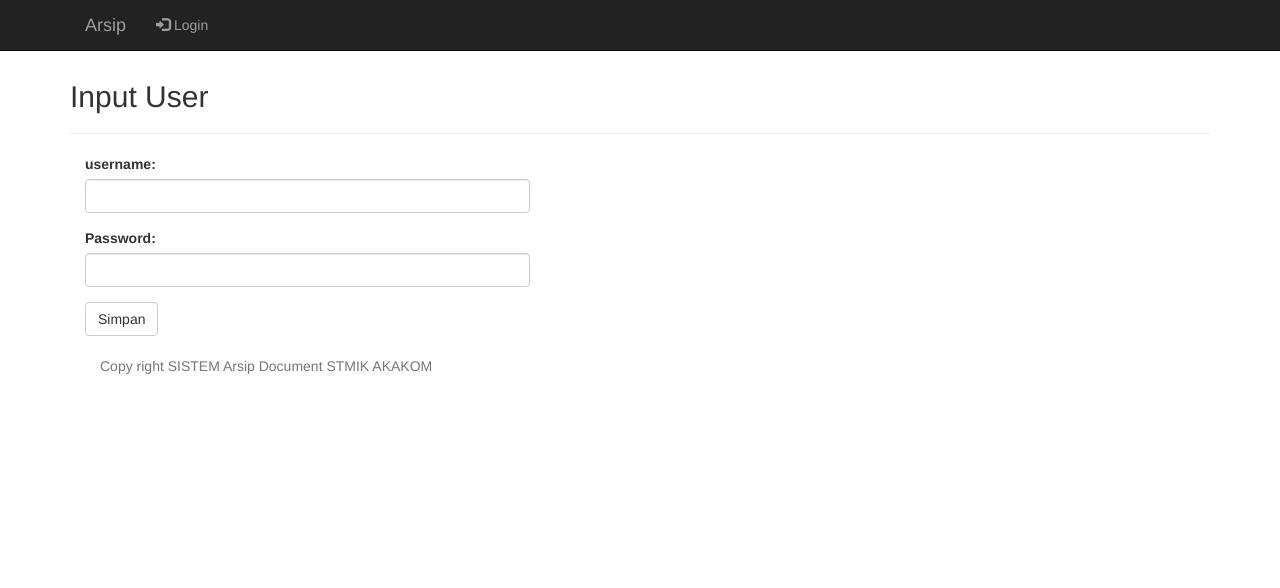
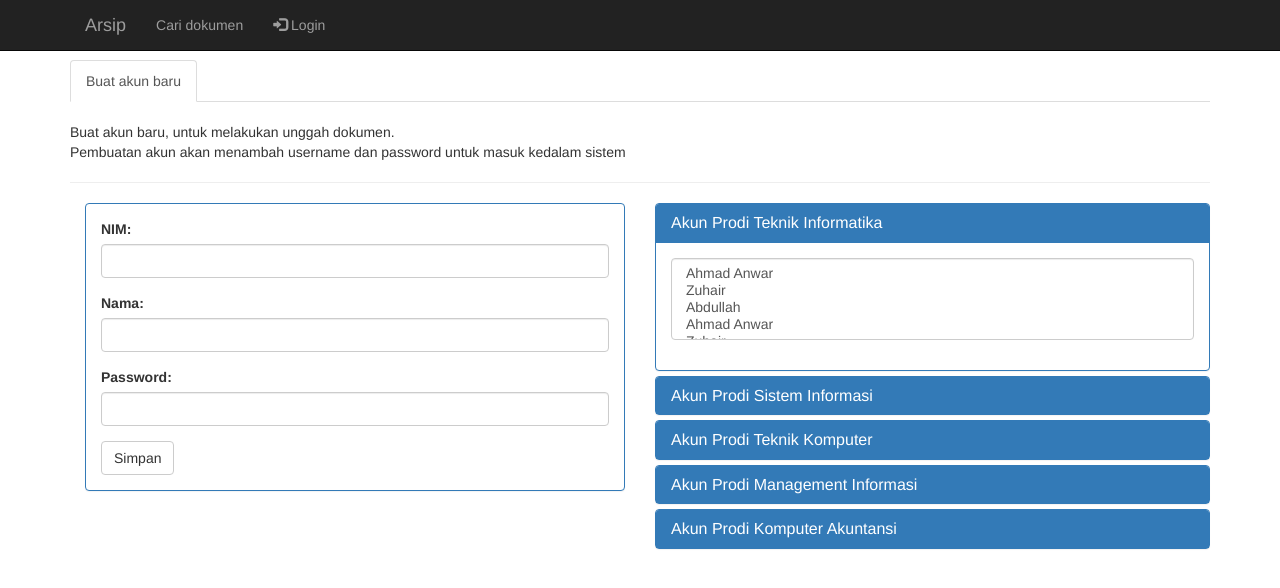
Before and after one commit to Ahmad31/Web_Flask_Cassandra, a Flask app: page /userAdd in a window 1280 px wide. Shown: the top 588 px of the page. Run offline with Flask 2, Linux system fonts and the light colour scheme; parts of the project's set-up code (start-up, migrations or seed data) failed here and were passed over; some libraries are stand-ins or nearby versions.

Commit message:
perubahan views pada input file

```diff
--- a/app/__init__.py
+++ b/app/__init__.py
@@ -1,6 +1,6 @@
 import uuid
 import os
-from flask_login import LoginManager
+from flask_login import LoginManager, UserMixin,login_required, login_user, logout_user
 from flask import Flask
 from cassandra.cluster import Cluster
 from flask_cqlalchemy import CQLAlchemy
@@ -14,6 +14,7 @@ db = CQLAlchemy(app)
 
 login_manager = LoginManager()
 login_manager.init_app(app)
+login_manager.login_view = "login"
 
 
 from app import views, models
--- a/app/forms.py
+++ b/app/forms.py
@@ -1,5 +1,4 @@
 from wtforms.validators import DataRequired, Length
-from models import db, User
 from wtforms import Form, TextField, TextAreaField, SubmitField, validators, ValidationError, PasswordField
 
 class InputData(Form):
--- a/app/models.py
+++ b/app/models.py
@@ -21,8 +21,8 @@ class Document(db.Model):
     def __repr__(self):
         return '<Document %r>' % (self.nim, self.nama_mhs, self.angkatan, self.tahun, self.prodi, self.judul, self.kata_kunci, self.intisari, self.pembimbing, self.password, self.file_doc)
 
-class User(db.Model):
-    __table_name__ = "user"
+class User_admin(db.Model):
+    __table_name__ = "user_admin"
     username = db.columns.Text(primary_key=True)
     password = db.columns.Text(primary_key=True)
 
@@ -36,4 +36,4 @@ class User(db.Model):
         return unicode(self.username)
 
     def __repr__(self):
-        return '<User %r>' % (self.username, self.password)
+        return '<User_admin %r>' % (self.username, self.password)
--- a/app/templates/add_user.html
+++ b/app/templates/add_user.html
@@ -1,14 +1,26 @@
 {% extends "base.html" %}
 
 {% block content %}
-<div>
-	<h2>Input User</h2>
+<div >
+	<ul class="nav nav-tabs">
+  		<li class="active"><a href="#">Buat akun baru</a></li>
+	</ul>
+	<br>
+	<p>Buat akun baru, untuk melakukan unggah dokumen.<br>
+	Pembuatan akun akan menambah username dan password untuk masuk kedalam sistem</p>
 	<hr>
-	<div class="col-md-5">
+
+	<div class="col-md-6">
+	<div class="panel panel-primary">
+  		<div class="panel-body">
 	  		<form action="{{ request.path }}" method="post">
 				<div class="form-group">
-	  		<label for="usr">username:</label>
-	  		<input name ="username" type="text" class="form-control" id="usr">
+	  				<label for="usr">NIM:</label>
+	  				<input name ="nim" type="text" class="form-control" id="usr">
+				</div>
+				<div class="form-group">
+	  				<label for="usr">Nama:</label>
+	  				<input name ="nama_mhs" type="text" class="form-control" id="usr">
 				</div>
 				<div class="form-group">
 	  				<label for="pwd">Password:</label>
@@ -16,6 +28,22 @@
 				</div>
 				<button type="submit" class="btn btn-default">Simpan</button>
 			</form>
+  		</div>
+	</div>
+	</div>
+	{% include "daftar_akun.html" %}
+
 	<br>
 </div>
+
+<script>
+  (function(i,s,o,g,r,a,m){i['GoogleAnalyticsObject']=r;i[r]=i[r]||function(){
+  (i[r].q=i[r].q||[]).push(arguments)},i[r].l=1*new Date();a=s.createElement(o),
+  m=s.getElementsByTagName(o)[0];a.async=1;a.src=g;m.parentNode.insertBefore(a,m)
+  })(window,document,'script','//www.google-analytics.com/analytics.js','ga');
+
+  ga('create', 'UA-58126461-1', 'auto');
+  ga('send', 'pageview');
+
+</script>
 {% endblock %}
--- a/app/templates/base.html
+++ b/app/templates/base.html
@@ -35,11 +35,13 @@
                             <ul class="nav navbar-nav navbar-right">
                             {% if session['logged_in'] %}
                             <li><a href="{{ url_for('addUser') }}"><span class="glyphicon glyphicon-user"></span> Buat User</a></li>
+                            <li><a href="{{ url_for('form_search') }}"><span></span>Cari dokumen</a></li>
                             <li><a href="{{ url_for('add') }}"><span class="glyphicon glyphicon-file"></span> Input Skripsi</a></li>
                             <li><a href="{{ 'logout' }}"><span class="glyphicon glyphicon-log-out">
                             </span> Logout</a></li>
                             {% else %}
-                              <li><a href="{{ url_for('admin') }}"><span class="glyphicon glyphicon-log-in">
+                            <li><a href="{{ url_for('form_search') }}"><span></span>Cari dokumen</a></li>
+                              <li><a href="{{ url_for('login') }}"><span class="glyphicon glyphicon-log-in">
                             </span> Login</a></li>
                             {% endif %}
                         </ul>
@@ -53,13 +55,6 @@
     <div class="container">
       {% block content %} {% endblock %}
     </div>
-    <div class="col-md-12">
-    <footer class="footer">
-      <div class="container">
-        <p class="text-muted">Copy right SISTEM Arsip Document STMIK AKAKOM</p>
-      </div>
-    </footer>
-    </div>
 
 </body>
 </html>
--- /dev/null
+++ b/app/templates/daftar_akun.html
@@ -0,0 +1,160 @@
+  <div class="row  pad-top">
+
+            <div class="col-md-6 ">
+
+                <div class="panel-group" id="accordion">
+                    <div class="panel panel-primary">
+                        <div class="panel-heading">
+                            <h4 class="panel-title panel-title-adjust">
+                                <a data-toggle="collapse" data-parent="#accordion" href="#TI">
+                                    <i class="fa fa-plus"></i>Akun Prodi Teknik Informatika
+                                </a>
+                            </h4>
+                        </div>
+                        <div id="TI" class="panel-collapse collapse in">
+                            <div class="panel-body">
+								<div class="form-group">
+								      <select multiple class="form-control">
+								        <option><a href="data.html">Ahmad Anwar</a></option>
+								        <option><a href="#">Zuhair</a></option>
+								        <option><a href="#">Abdullah</a></option>
+								        <option><a href="#">Ahmad Anwar</a></option>
+								        <option><a href="#">Zuhair</a></option>
+								        <option><a href="#">Abdullah</a></option>
+								        <option><a href="#">Ahmad Anwar</a></option>
+								        <option><a href="#">Zuhair</a></option>
+								        <option><a href="#">Abdullah</a></option>
+								        <option><a href="#">Ahmad Anwar</a></option>
+								        <option><a href="#">Zuhair</a></option>
+								        <option><a href="#">Abdullah</a></option>
+								      </select>
+								</div>
+                            </div>
+                        </div>
+                    </div>
+                    <div class="panel panel-primary">
+                        <div class="panel-heading">
+                            <h4 class="panel-title panel-title-adjust">
+                                <a data-toggle="collapse" data-parent="#accordion" href="#SI">
+                                    <i class="fa fa-plus"></i>Akun Prodi Sistem Informasi
+                                </a>
+                            </h4>
+                        </div>
+                        <div id="SI" class="panel-collapse collapse">
+                            <div class="panel-body">
+                               <div class="form-group">
+								      <select multiple class="form-control">
+								        <option><a href="data.html">Ahmad Anwar</a></option>
+								        <option><a href="#">Zuhair</a></option>
+								        <option><a href="#">Abdullah</a></option>
+								        <option><a href="#">Ahmad Anwar</a></option>
+								        <option><a href="#">Zuhair</a></option>
+								        <option><a href="#">Abdullah</a></option>
+								        <option><a href="#">Ahmad Anwar</a></option>
+								        <option><a href="#">Zuhair</a></option>
+								        <option><a href="#">Abdullah</a></option>
+								        <option><a href="#">Ahmad Anwar</a></option>
+								        <option><a href="#">Zuhair</a></option>
+								        <option><a href="#">Abdullah</a></option>
+								      </select>
+								</div>
+                            </div>
+                        </div>
+                    </div>
+
+                  	<div class="panel panel-primary">
+                        <div class="panel-heading">
+                            <h4 class="panel-title panel-title-adjust">
+                                <a data-toggle="collapse" data-parent="#accordion" href="#TK">
+                                    <i class="fa fa-plus"></i>Akun Prodi Teknik Komputer
+                                </a>
+                            </h4>
+                        </div>
+                        <div id="TK" class="panel-collapse collapse">
+                            <div class="panel-body">
+                               <div class="form-group">
+								      <select multiple class="form-control">
+								        <option><a href="data.html">Ahmad Anwar</a></option>
+								        <option><a href="#">Zuhair</a></option>
+								        <option><a href="#">Abdullah</a></option>
+								        <option><a href="#">Ahmad Anwar</a></option>
+								        <option><a href="#">Zuhair</a></option>
+								        <option><a href="#">Abdullah</a></option>
+								        <option><a href="#">Ahmad Anwar</a></option>
+								        <option><a href="#">Zuhair</a></option>
+								        <option><a href="#">Abdullah</a></option>
+								        <option><a href="#">Ahmad Anwar</a></option>
+								        <option><a href="#">Zuhair</a></option>
+								        <option><a href="#">Abdullah</a></option>
+								      </select>
+								</div>
+                            </div>
+                        </div>
+                    </div>
+
+                    <div class="panel panel-primary">
+                        <div class="panel-heading">
+                            <h4 class="panel-title panel-title-adjust">
+                                <a data-toggle="collapse" data-parent="#accordion" href="#MI">
+                                    <i class="fa fa-plus"></i>Akun Prodi Management Informasi
+                                </a>
+                            </h4>
+                        </div>
+                        <div id="MI" class="panel-collapse collapse">
+                            <div class="panel-body">
+                               <div class="form-group">
+								      <select multiple class="form-control">
+								        <option><a href="data.html">Ahmad Anwar</a></option>
+								        <option><a href="#">Zuhair</a></option>
+								        <option><a href="#">Abdullah</a></option>
+								        <option><a href="#">Ahmad Anwar</a></option>
+								        <option><a href="#">Zuhair</a></option>
+								        <option><a href="#">Abdullah</a></option>
+								        <option><a href="#">Ahmad Anwar</a></option>
+								        <option><a href="#">Zuhair</a></option>
+								        <option><a href="#">Abdullah</a></option>
+								        <option><a href="#">Ahmad Anwar</a></option>
+								        <option><a href="#">Zuhair</a></option>
+								        <option><a href="#">Abdullah</a></option>
+								      </select>
+								</div>
+                            </div>
+                        </div>
+                    </div>
+
+                    <div class="panel panel-primary">
+                        <div class="panel-heading">
+                            <h4 class="panel-title panel-title-adjust">
+                                <a data-toggle="collapse" data-parent="#accordion" href="#KA">
+                                    <i class="fa fa-plus"></i>Akun Prodi Komputer Akuntansi
+                                </a>
+                            </h4>
+                        </div>
+                        <div id="KA" class="panel-collapse collapse">
+                            <div class="panel-body">
+                               <div class="form-group">
+								      <select multiple class="form-control">
+								        <option><a href="data.html">Ahmad Anwar</a></option>
+								        <option><a href="#">Zuhair</a></option>
+								        <option><a href="#">Abdullah</a></option>
+								        <option><a href="#">Ahmad Anwar</a></option>
+								        <option><a href="#">Zuhair</a></option>
+								        <option><a href="#">Abdullah</a></option>
+								        <option><a href="#">Ahmad Anwar</a></option>
+								        <option><a href="#">Zuhair</a></option>
+								        <option><a href="#">Abdullah</a></option>
+								        <option><a href="#">Ahmad Anwar</a></option>
+								        <option><a href="#">Zuhair</a></option>
+								        <option><a href="#">Abdullah</a></option>
+								      </select>
+								</div>
+                            </div>
+                        </div>
+                    </div>
+
+                </div>
+
+            </div>
+
+
+        </div>
--- a/app/templates/hasil_search.html
+++ b/app/templates/hasil_search.html
@@ -1,10 +1,11 @@
 {% extends "base.html" %}
 {% block content %}
-	{% include "search_document.html" %}
+	{% include "form_cari.html" %}
 	<hr>
+	<h3>~ Hasil pencarian " {{ info }} "</h3>
 	{% for tampil in cari_judul %}
 	<div class="col-md-8">
-    	<h3>Judul : <a href="#">  {{ tampil }} </a></h3>
+    	<h3>Judul : <a href="{{ url_for('detil_doc', nim=tampil.nim, judul=tampil.judul) }}">  {{ tampil.judul }} </a></h3>
     	<hr>
  	</div>
    	{% endfor %}
--- a/app/templates/login.html
+++ b/app/templates/login.html
@@ -14,7 +14,7 @@
             <div class="col-md-8 col-md-offset-2 col-sm-8 col-sm-offset-2 col-xs-12 ">
 
                 <div class="panel-group" id="accordion">
-                    <div class="panel panel-default">
+                    <div class="panel panel-primary">
                         <div class="panel-heading">
                             <h4 class="panel-title panel-title-adjust">
                                 <a data-toggle="collapse" data-parent="#accordion" href="#collapseOne">
@@ -40,7 +40,7 @@
                             </div>
                         </div>
                     </div>
-                    <div class="panel panel-default">
+                    <div class="panel panel-primary">
                         <div class="panel-heading">
                             <h4 class="panel-title panel-title-adjust">
                                 <a data-toggle="collapse" data-parent="#accordion" href="#collapseTwo">
@@ -50,7 +50,7 @@
                         </div>
                         <div id="collapseTwo" class="panel-collapse collapse">
                             <div class="panel-body">
-                                 <form action="{{ url_for('admin_login') }}" method="POST">
+                                 <form action="{{ url_for('login_admin') }}" method="POST">
                                       <div class="input-group">
                                         <span class="input-group-addon">Username</span>
                                         <input id="msg" type="text" class="form-control" name="username" placeholder="Masukan Username Anda">
```
Also changed, not shown: app/templates/form_cari.html (added, +19 -0 lines), app/templates/index.html (+24 -8 lines), app/templates/input_data.html (+41 -6 lines), app/templates/search_document.html (+12 -15 lines), app/templates/tampil_all_data.html (added, +14 -0 lines). Lines whose indentation alone changed are shown as unchanged.
